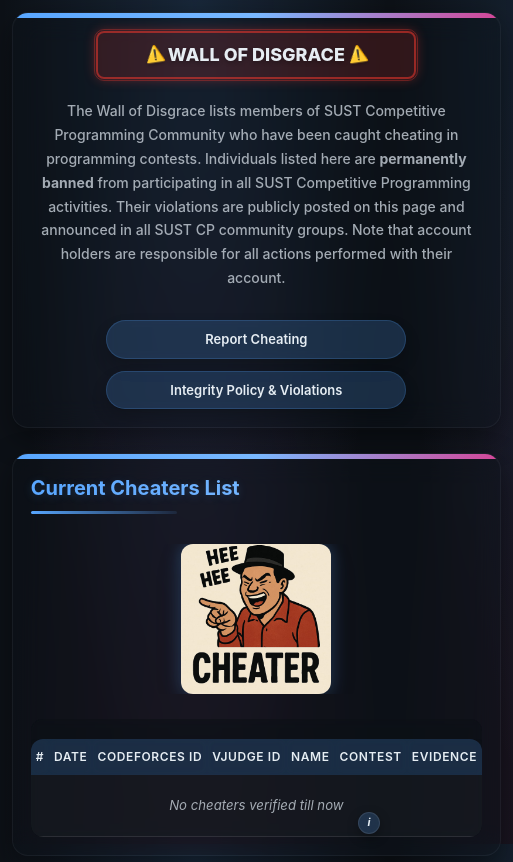
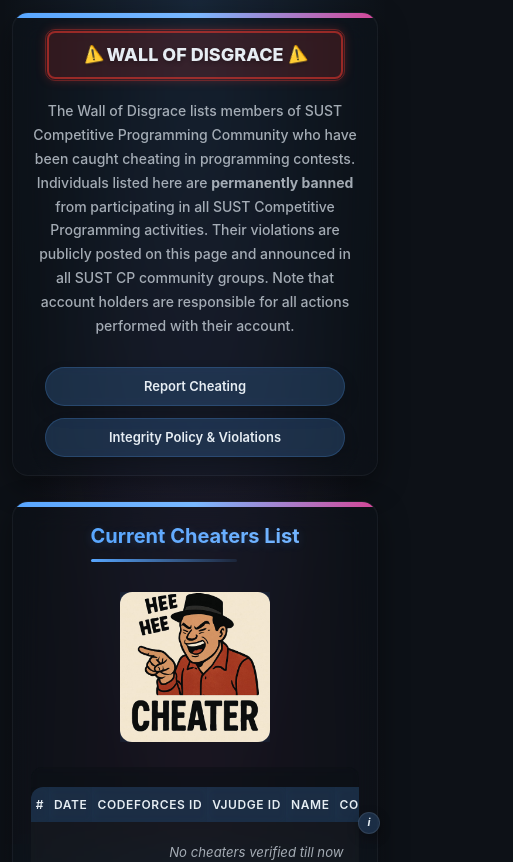
Before and after one commit to mainul3195/Wall-of-Disgrace-SUST, a Next.js app: page / in a window 390 px wide. Shown: the top 862 px of the page, 513 px wide, since content can reach past the window. Built offline with nearby package versions, Linux system fonts and the light colour scheme.

Commit message:
Refactor homepage styles for improved layout and responsiveness; adjust container properties, add media queries for desktop, and enhance alignment for various elements.

```diff
--- a/app/homepage.module.css
+++ b/app/homepage.module.css
@@ -1,14 +1,24 @@
 .container {
-    display: inline-flex;
+    display: flex;
     flex-direction: column;
     gap: 40px;
     padding-left: 10%;
     padding-right: 10%;
     padding-top: 5%;
-    margin: auto;
+    margin: 0 auto;
     min-height: 100vh;
     background: transparent;
     position: relative;
+    max-width: 1400px;
+    width: 100%;
+}
+
+/* Add desktop-specific styles for wider screens */
+@media (min-width: 1400px) {
+    .container {
+        padding-left: 5%;
+        padding-right: 5%;
+    }
 }
 
 /* About Icon styles */
@@ -68,6 +78,8 @@
     justify-content: center;
     align-items: center;
     padding: 2.5rem;
+    text-align: center;
+    width: 100%;
 }
 
 .upperPart::before,
@@ -201,6 +213,8 @@
     text-align: center;
     max-width: 800px;
     line-height: 1.7;
+    margin-left: auto;
+    margin-right: auto;
 }
 
 .appologyButton {
@@ -344,6 +358,9 @@
 
 .lowerPart {
     padding: 2.5rem;
+    display: flex;
+    flex-direction: column;
+    align-items: center;
 }
 
 .tableHeading {
@@ -358,6 +375,9 @@
     display: inline-block;
     padding-bottom: 10px;
     text-shadow: 0 2px 10px rgba(var(--primary), 0.2);
+    text-align: center;
+    margin-left: auto;
+    margin-right: auto;
 }
 
 .tableHeading::after {
@@ -377,6 +397,9 @@
     background: rgba(var(--background), 0.5);
     backdrop-filter: blur(5px);
     -webkit-backdrop-filter: blur(5px);
+    width: 100%;
+    max-width: 1200px;
+    margin: 0 auto;
 }
 
 .table {
@@ -1161,8 +1184,10 @@
     overflow: hidden;
     padding: 2.5rem;
     margin-bottom: 40px;
-    max-width: 900px;
-    margin: 0 auto;
+    max-width: 1000px;
+    width: 100%;
+    margin-left: auto;
+    margin-right: auto;
 }
 
 .policyPage::before {
```
